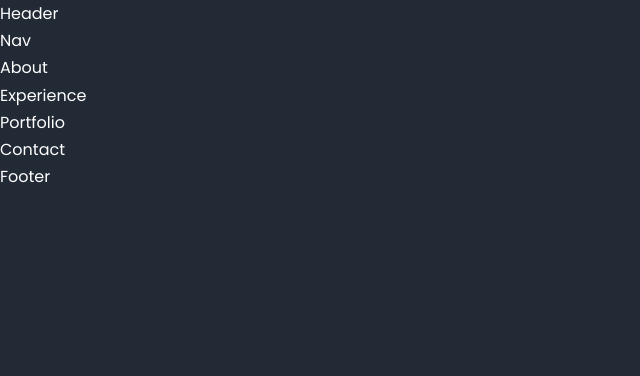
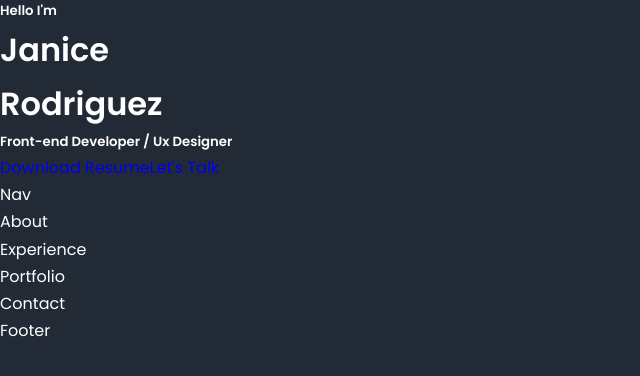
Before and after one commit to rodriguezjaniece08/react-portfolio, a React (Create React App) app: page / in a window 1280 px wide. Shown: the top 376 px of the page, without its empty margins (0-640 px from the left). Built offline with nearby package versions, Linux system fonts and the light colour scheme.

Commit message:
header setup with cta btn component / resume in asset file

```diff
--- /dev/null
+++ b/src/components/header/CTA.jsx
@@ -0,0 +1,14 @@
+import React from 'react'
+import resume from '../../assets/resume.pdf'
+
+
+const CTA = () => {
+  return (
+    <div className='cta'>
+        <a href={resume} download>Download Resume</a>
+        <a href='#contact'>Let's Talk</a>
+    </div>
+  )
+}
+
+export default CTA
--- a/src/components/header/Header.jsx
+++ b/src/components/header/Header.jsx
@@ -1,10 +1,22 @@
 import React from 'react'
 import './header.css'
+import CTA from './CTA'
 
 const Header = () => {
   return (
-    <div>Header</div>
+    <header>
+      <div className="container header_container">
+        <h5 className="text-light">Hello I'm</h5>
+        <h1>Janice <br/> Rodriguez</h1>
+      </div>
+      <div>
+        <h5 className="text-light">Front-end Developer / Ux Designer</h5>
+        <CTA />
+      </div>
+    </header>
   )
 }
 
+
+
 export default Header
--- a/src/index.css
+++ b/src/index.css
@@ -16,6 +16,11 @@
   --color-white: #fff;
   --color-light: rgba(255, 255, 255, 0.6);
 
+  --container-width-lg: 75%;
+  --container-width-md: 86%;
+  --container-width-sm: 90%;
+
+  --transition: all 400ms ease;
 }
 
 html {
```
Also changed, not shown: 1 other file (tests, documents, lock files or other folders).
